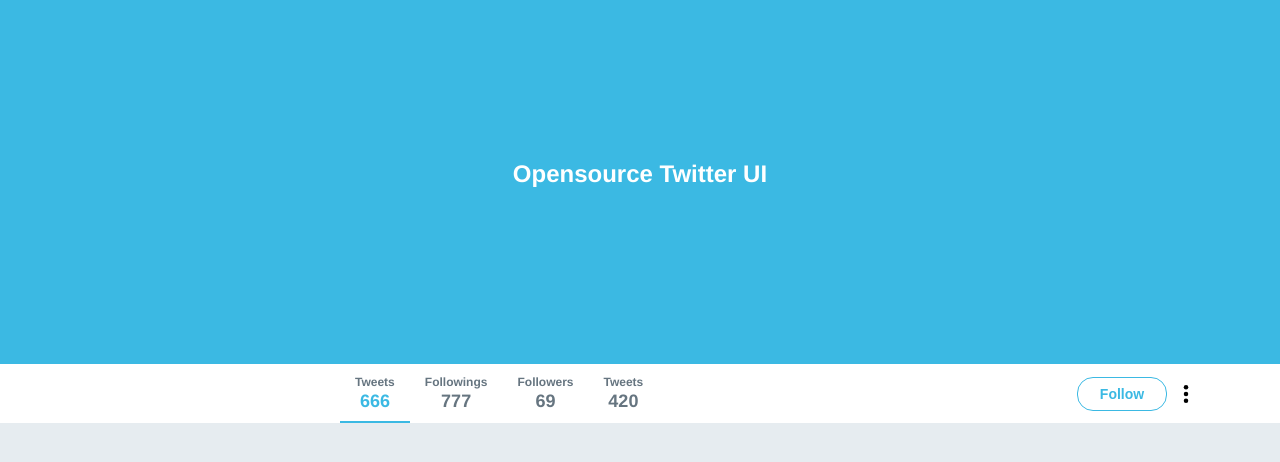
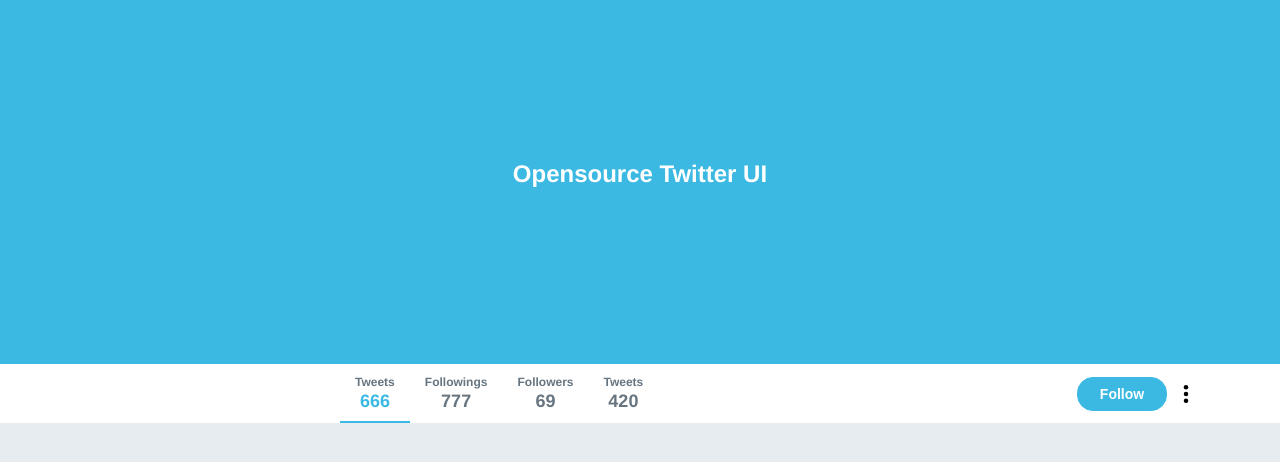
Before and after one commit to Kastango/GotYourNose, a plain HTML site: page index.html in a window 1280 px wide. In both pictures the pointer is over the button "Follow". Shown: the part 62-524 px from the top of the page. Drawn offline with Linux system fonts and the light colour scheme.

Commit message:
hover no button

```diff
--- a/style.css
+++ b/style.css
@@ -19,6 +19,8 @@ input, button {
   max-width: 1170px;
   margin: 0 auto;
   padding: 0 30px;
+  display: flex;
+  flex-grow: 1;
 }
 
 header#main-header {
@@ -107,6 +109,7 @@ header#main-header div.side button {
   border: 0;
   border-radius: 16px;
 }
+
 
 div.banner {
   height: 380px;
@@ -202,6 +205,11 @@ div.bar .content .actions button {
   margin-right: 10px;
 }
 
+div.bar .content .actions button:hover {
+  background: #3bb9e3;
+  color: #fff;
+}
+
 div.bar .content .actions img{
   height: 18px;
 }
```
